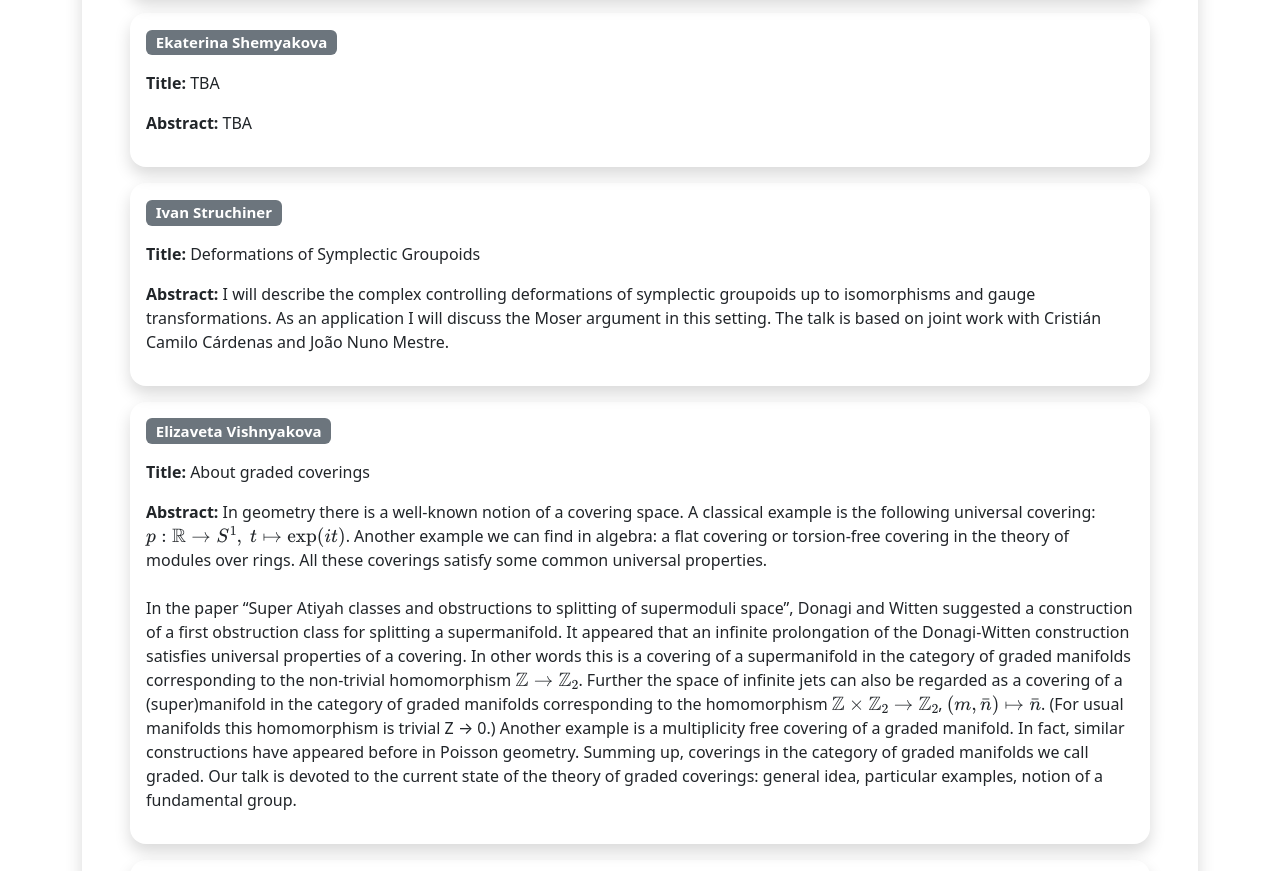
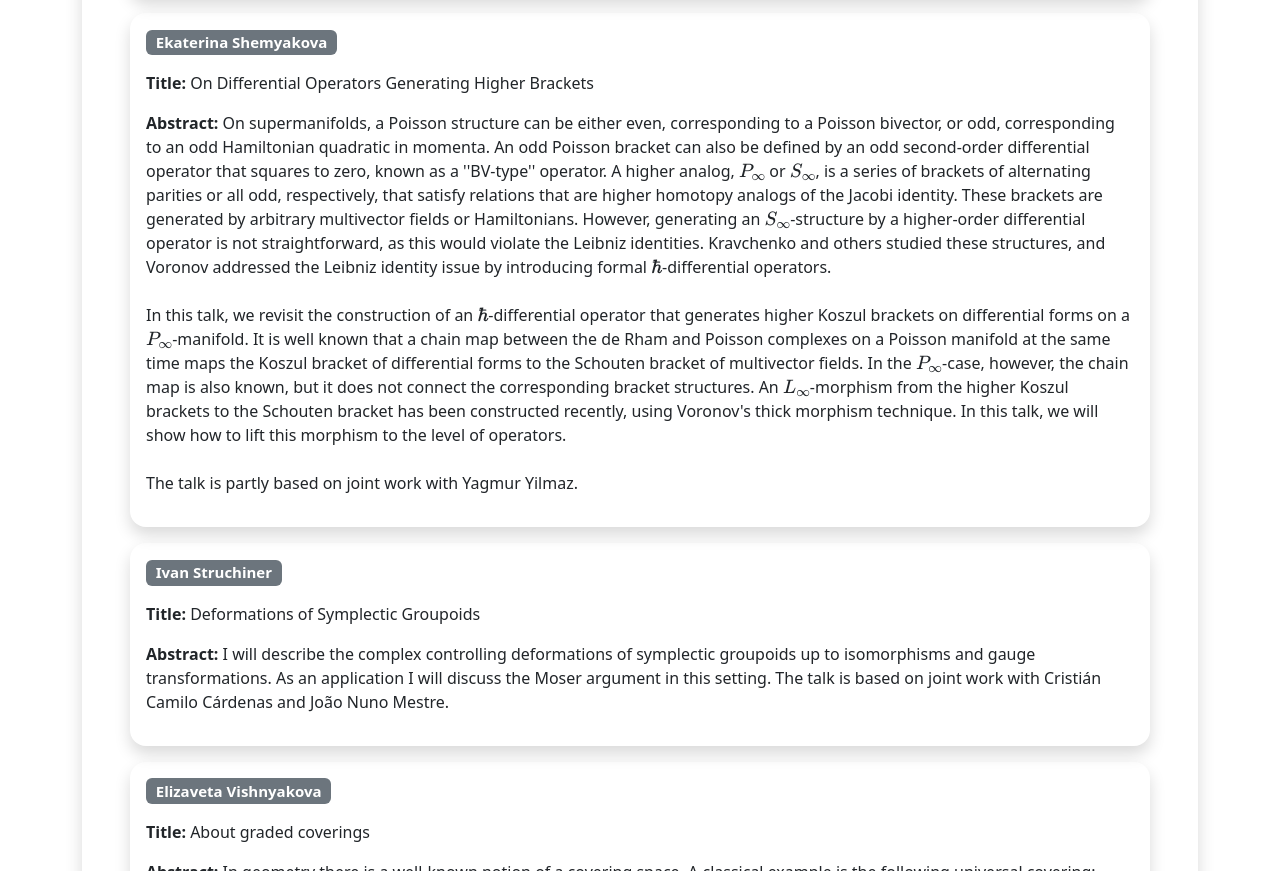
Before and after one commit to poissongeometry/poissongeometry.github.io, a plain HTML site: page 2024/abstracts.html in a window 1280 px wide. Shown: the part 5590-6461 px from the top of the page. Drawn offline with nearby package versions, Linux system fonts and the light colour scheme.

Commit message:
Update abstracts.html

```diff
--- a/2024/abstracts.html
+++ b/2024/abstracts.html
@@ -194,9 +194,11 @@ The Lie algebra of vector fields on a manifold acts on differential forms by Lie
 For a Lie group \(G\), we consider the space of smooth singular chains \(C(G)\), which is a differential graded Hopf algebra. We show that the category of sufficiently local modules over \(C(G)\) can be described infinitesimally, as the category of representations of a dg-Lie algebra which is universal for the Cartan relations. If \(G\) is compact and simply connected, the equivalence of categories can be promoted to an A-infinity equivalence of dg-categories, which are also A-infinity equivalent to the category of infinity local systems on the classifying space \(BG\). The equivalence can be realized explicitly to provide a categorification of the Chern-Weil homomorphism. </p>
 </div><div class="container rounded-4 shadow mt-3 p-3">
   <h5 class="mb-3"><div class="badge text-bg-secondary">Ekaterina Shemyakova</div></h5>
-  <p><b>Title:</b> TBA</p>
+  <p><b>Title:</b> On Differential Operators Generating Higher Brackets</p>
   <p><b>Abstract:</b>
-TBA </p>
+On supermanifolds, a Poisson structure can be either even, corresponding to a Poisson bivector, or odd, corresponding to an odd Hamiltonian quadratic in momenta. An odd Poisson bracket can also be defined by an odd second-order differential operator that squares to zero, known as a ''BV-type'' operator. A higher analog, \(P_\infty\) or \(S_\infty\), is a series of brackets of alternating parities or all odd, respectively, that satisfy relations that are higher homotopy analogs of the Jacobi identity. These brackets are generated by arbitrary multivector fields or Hamiltonians. However, generating an \(S_\infty\)-structure by a higher-order differential operator is not straightforward, as this would violate the Leibniz identities. Kravchenko and others studied these structures, and Voronov addressed the Leibniz identity issue by introducing formal \(\hbar\)-differential operators.</br></br>
+In this talk, we revisit the construction of an \(\hbar\)-differential operator that generates higher Koszul brackets on differential forms on a \(P_{\infty}\)-manifold. It is well known that a chain map between the de Rham and Poisson complexes on a Poisson manifold at the same time maps the Koszul bracket of differential forms to the Schouten bracket of multivector fields. In the \(P_\infty\)-case, however, the chain map is also known, but it does not connect the corresponding bracket structures. An \(L_\infty\)-morphism from the higher Koszul brackets to the Schouten bracket has been constructed recently, using Voronov's thick morphism technique. In this talk, we will show how to lift this morphism to the level of operators.</br></br>
+The talk is partly based on joint work with Yagmur Yilmaz. </p>
 </div><div class="container rounded-4 shadow mt-3 p-3">
   <h5 class="mb-3"><div class="badge text-bg-secondary">Ivan Struchiner</div></h5>
   <p><b>Title:</b> Deformations of Symplectic Groupoids</p>
```
